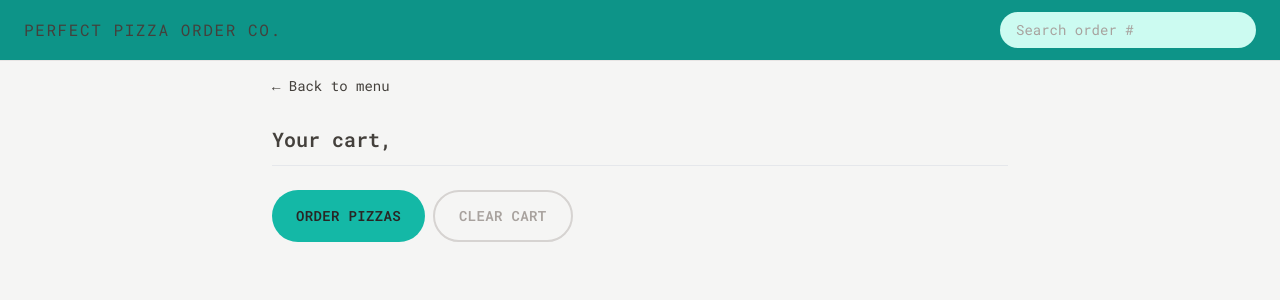
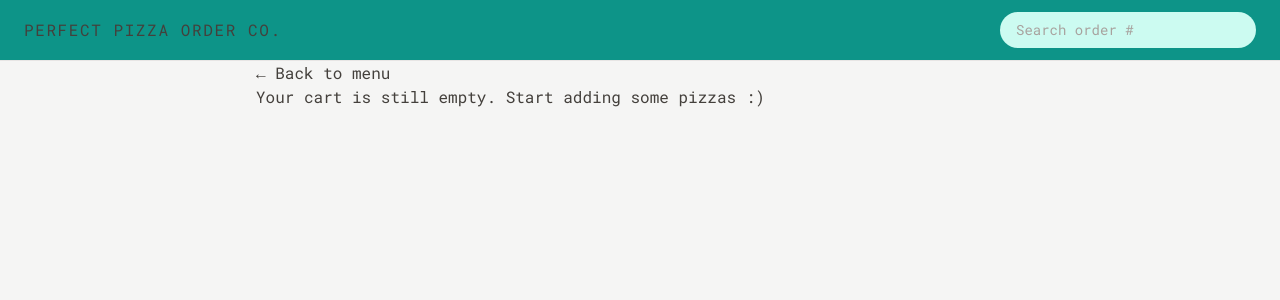
Before and after one commit to SunpreetSandhu/order-app, a React (Vite) app: page /cart in a window 1280 px wide. Shown: the top 300 px of the page. Built offline with nearby package versions, Linux system fonts and the light colour scheme.

Commit message:
displayed empty cart when no pizzas added

```diff
--- a/src/features/cart/Cart.jsx
+++ b/src/features/cart/Cart.jsx
@@ -4,6 +4,7 @@ import Button from '../../ui/Button';
 import LinkButton from '../../ui/LinkButton';
 import CartItem from './CartItem';
 import { clearCart, getCart } from './cartSlice';
+import EmptyCart from './EmptyCart';
 
 const fakeCart = [
   {
@@ -33,6 +34,7 @@ function Cart() {
   const cart = useSelector(getCart);
   const username = useSelector((state) => state.user.username);
   const dispatch = useDispatch();
+  if (!cart.length) return <EmptyCart />;
   return (
     <div className="px-4 py-3">
       <LinkButton to="/menu">&larr; Back to menu</LinkButton>
```
